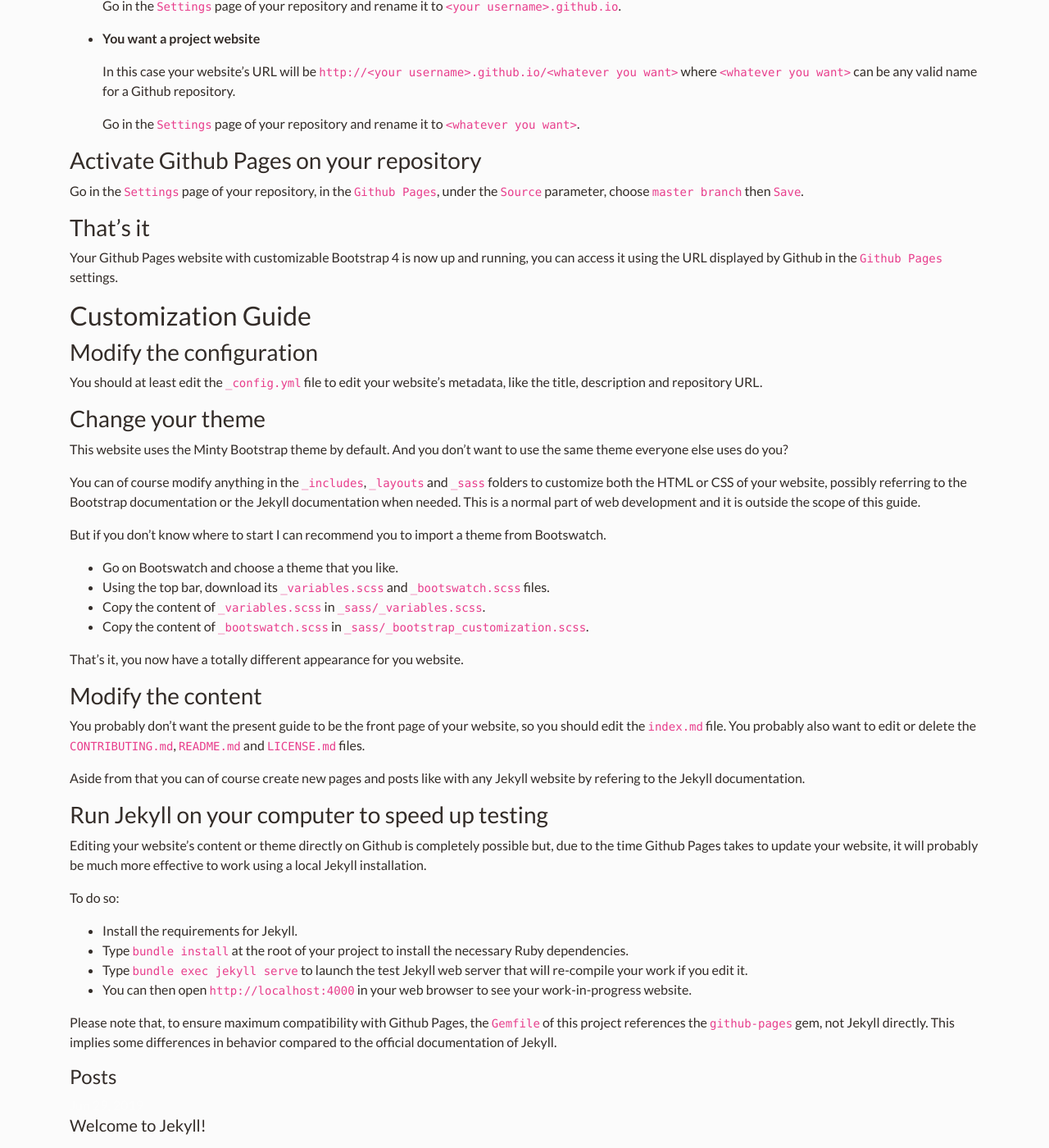
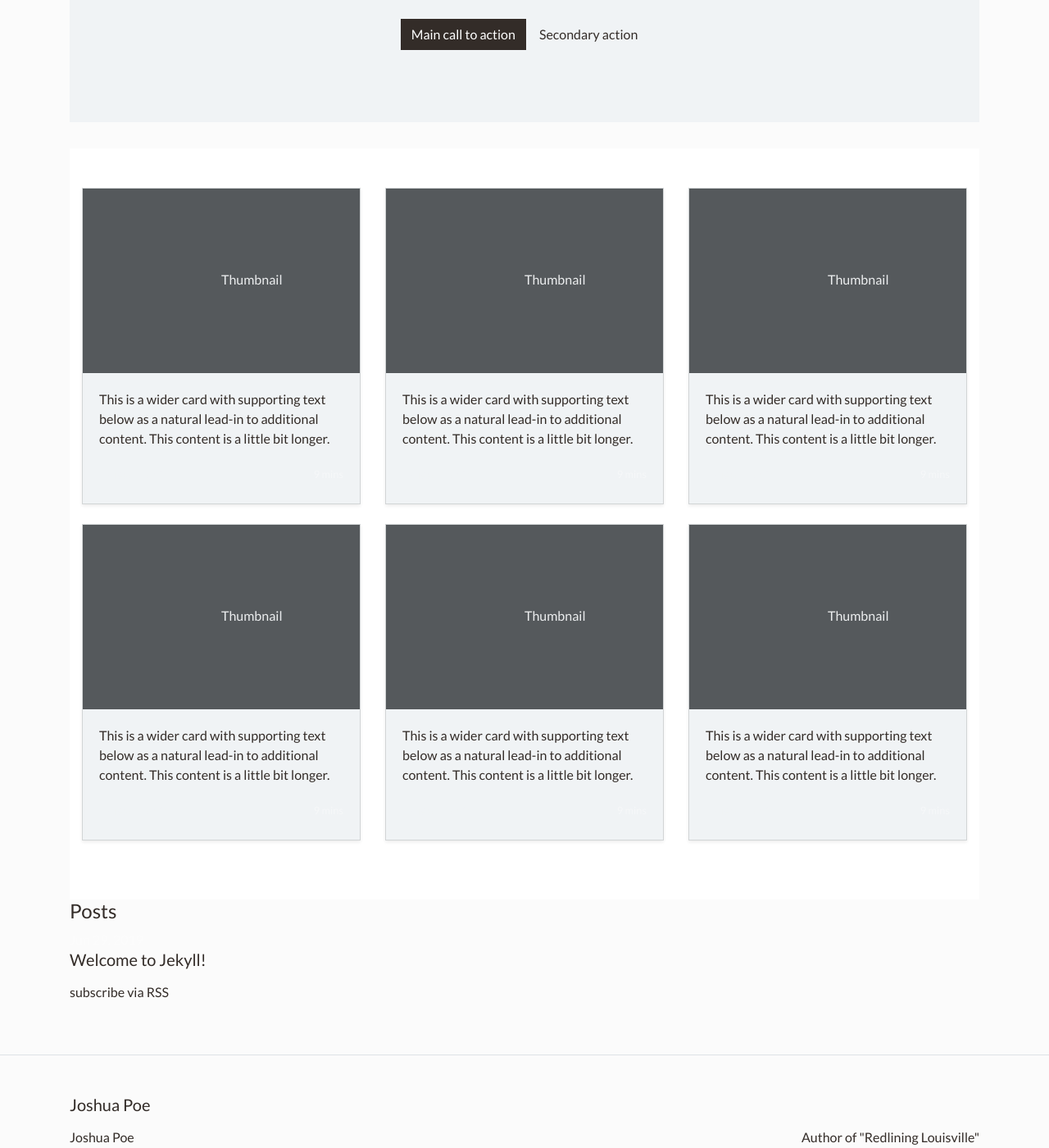
Before and after one commit to civicdata/poe-site, a Jekyll site: the page built from index.md, in a window 1280 px wide and 1400 px high, scrolled down 583 px. Shown: the whole window at 82% size. Built offline with Jekyll 4.4.1, drawn with Linux system fonts in a browser that asks for light colours; some of the changed text lies outside the part shown.

Commit message:
adds in newsfeed example- might need to break this out into components

```diff
--- a/index.md
+++ b/index.md
@@ -1,67 +1,115 @@
 ---
 layout: home
-title: Home
+title:
 ---
 
-A [Bootstrap 4](https://getbootstrap.com/) start up project for [Github Pages](https://pages.github.com/) and [Jekyll](https://jekyllrb.com/).
 
+<section class="jumbotron text-center">
+    <div class="container">
+      <h1 class="jumbotron-heading">Newsfeed example</h1>
+      <p class="lead text-muted">Something short and leading about the collection below—its contents, the creator, etc. Make it short and sweet, but not too short so folks don’t simply skip over it entirely.</p>
+      <p>
+        <a href="#" class="btn btn-primary my-2">Main call to action</a>
+        <a href="#" class="btn btn-secondary my-2">Secondary action</a>
+      </p>
+    </div>
+  </section>
 
-* **You want a user or organization website**
+  <div class="album py-5 bg-light">
+    <div class="container">
+      <div class="row">
+        <div class="col-md-4">
+          <div class="card mb-4 shadow-sm">
+            <svg class="bd-placeholder-img card-img-top" width="100%" height="225" xmlns="http://www.w3.org/2000/svg" preserveAspectRatio="xMidYMid slice" focusable="false" role="img" aria-label="Placeholder: Thumbnail"><title>Placeholder</title><rect width="100%" height="100%" fill="#55595c"></rect><text x="50%" y="50%" fill="#eceeef" dy=".3em">Thumbnail</text></svg>
+            <div class="card-body">
+              <p class="card-text">This is a wider card with supporting text below as a natural lead-in to additional content. This content is a little bit longer.</p>
+              <div class="d-flex justify-content-between align-items-center">
+                <div class="btn-group">
+                  <button type="button" class="btn btn-sm btn-outline-secondary">View</button>
+                  <button type="button" class="btn btn-sm btn-outline-secondary">Edit</button>
+                </div>
+                <small class="text-muted">9 mins</small>
+              </div>
+            </div>
+          </div>
+        </div>
+        <div class="col-md-4">
+          <div class="card mb-4 shadow-sm">
+            <svg class="bd-placeholder-img card-img-top" width="100%" height="225" xmlns="http://www.w3.org/2000/svg" preserveAspectRatio="xMidYMid slice" focusable="false" role="img" aria-label="Placeholder: Thumbnail"><title>Placeholder</title><rect width="100%" height="100%" fill="#55595c"></rect><text x="50%" y="50%" fill="#eceeef" dy=".3em">Thumbnail</text></svg>
+            <div class="card-body">
+              <p class="card-text">This is a wider card with supporting text below as a natural lead-in to additional content. This content is a little bit longer.</p>
+              <div class="d-flex justify-content-between align-items-center">
+                <div class="btn-group">
+                  <button type="button" class="btn btn-sm btn-outline-secondary">View</button>
+                  <button type="button" class="btn btn-sm btn-outline-secondary">Edit</button>
+                </div>
+                <small class="text-muted">9 mins</small>
+              </div>
+            </div>
+          </div>
+        </div>
+        <div class="col-md-4">
+          <div class="card mb-4 shadow-sm">
+            <svg class="bd-placeholder-img card-img-top" width="100%" height="225" xmlns="http://www.w3.org/2000/svg" preserveAspectRatio="xMidYMid slice" focusable="false" role="img" aria-label="Placeholder: Thumbnail"><title>Placeholder</title><rect width="100%" height="100%" fill="#55595c"></rect><text x="50%" y="50%" fill="#eceeef" dy=".3em">Thumbnail</text></svg>
+            <div class="card-body">
+              <p class="card-text">This is a wider card with supporting text below as a natural lead-in to additional content. This content is a little bit longer.</p>
+              <div class="d-flex justify-content-between align-items-center">
+                <div class="btn-group">
+                  <button type="button" class="btn btn-sm btn-outline-secondary">View</button>
+                  <button type="button" class="btn btn-sm btn-outline-secondary">Edit</button>
+                </div>
+                <small class="text-muted">9 mins</small>
+              </div>
+            </div>
+          </div>
+        </div>
 
-  In this case your website's URL will be `http://<your username>.github.io` where `<your username>` is your Github user name.
+        <div class="col-md-4">
+          <div class="card mb-4 shadow-sm">
+            <svg class="bd-placeholder-img card-img-top" width="100%" height="225" xmlns="http://www.w3.org/2000/svg" preserveAspectRatio="xMidYMid slice" focusable="false" role="img" aria-label="Placeholder: Thumbnail"><title>Placeholder</title><rect width="100%" height="100%" fill="#55595c"></rect><text x="50%" y="50%" fill="#eceeef" dy=".3em">Thumbnail</text></svg>
+            <div class="card-body">
+              <p class="card-text">This is a wider card with supporting text below as a natural lead-in to additional content. This content is a little bit longer.</p>
+              <div class="d-flex justify-content-between align-items-center">
+                <div class="btn-group">
+                  <button type="button" class="btn btn-sm btn-outline-secondary">View</button>
+                  <button type="button" class="btn btn-sm btn-outline-secondary">Edit</button>
+                </div>
+                <small class="text-muted">9 mins</small>
+              </div>
+            </div>
+          </div>
+        </div>
+        <div class="col-md-4">
+          <div class="card mb-4 shadow-sm">
+            <svg class="bd-placeholder-img card-img-top" width="100%" height="225" xmlns="http://www.w3.org/2000/svg" preserveAspectRatio="xMidYMid slice" focusable="false" role="img" aria-label="Placeholder: Thumbnail"><title>Placeholder</title><rect width="100%" height="100%" fill="#55595c"></rect><text x="50%" y="50%" fill="#eceeef" dy=".3em">Thumbnail</text></svg>
+            <div class="card-body">
+              <p class="card-text">This is a wider card with supporting text below as a natural lead-in to additional content. This content is a little bit longer.</p>
+              <div class="d-flex justify-content-between align-items-center">
+                <div class="btn-group">
+                  <button type="button" class="btn btn-sm btn-outline-secondary">View</button>
+                  <button type="button" class="btn btn-sm btn-outline-secondary">Edit</button>
+                </div>
+                <small class="text-muted">9 mins</small>
+              </div>
+            </div>
+          </div>
+        </div>
+        <div class="col-md-4">
+          <div class="card mb-4 shadow-sm">
+            <svg class="bd-placeholder-img card-img-top" width="100%" height="225" xmlns="http://www.w3.org/2000/svg" preserveAspectRatio="xMidYMid slice" focusable="false" role="img" aria-label="Placeholder: Thumbnail"><title>Placeholder</title><rect width="100%" height="100%" fill="#55595c"></rect><text x="50%" y="50%" fill="#eceeef" dy=".3em">Thumbnail</text></svg>
+            <div class="card-body">
+              <p class="card-text">This is a wider card with supporting text below as a natural lead-in to additional content. This content is a little bit longer.</p>
+              <div class="d-flex justify-content-between align-items-center">
+                <div class="btn-group">
+                  <button type="button" class="btn btn-sm btn-outline-secondary">View</button>
+                  <button type="button" class="btn btn-sm btn-outline-secondary">Edit</button>
+                </div>
+                <small class="text-muted">9 mins</small>
+              </div>
+            </div>
+          </div>
+        </div>
 
-  Go in the `Settings` page of your repository and rename it to `<your username>.github.io`.
-
-* **You want a project website**
-
-  In this case your website's URL will be `http://<your username>.github.io/<whatever you want>` where `<whatever you want>` can be any valid name for a Github repository.
-
-  Go in the `Settings` page of your repository and rename it to `<whatever you want>`.
-
-### Activate Github Pages on your repository
-
-Go in the `Settings` page of your repository, in the `Github Pages`, under the `Source` parameter, choose `master branch` then `Save`.
-
-### That's it
-
-Your Github Pages website with customizable Bootstrap 4 is now up and running, you can access it using the URL displayed by Github in the `Github Pages` settings.
-
-## Customization Guide
-
-### Modify the configuration
-
-You should at least edit the `_config.yml` file to edit your website's metadata, like the title, description and repository URL.
-
-### Change your theme
-
-This website uses the [Minty](https://bootswatch.com/minty/) Bootstrap theme by default. And you don't want to use the same theme everyone else uses do you?
-
-You can of course modify anything in the `_includes`, `_layouts` and `_sass` folders to customize both the HTML or CSS of your website, possibly referring to the [Bootstrap documentation](https://getbootstrap.com/) or the [Jekyll documentation](https://jekyllrb.com/) when needed. This is a normal part of web development and it is outside the scope of this guide.
-
-But if you don't know where to start I can recommend you to import a theme from [Bootswatch](https://bootswatch.com/).
-
-* Go on [Bootswatch](https://bootswatch.com/) and choose a theme that you like.
-* Using the top bar, download its `_variables.scss` and `_bootswatch.scss` files.
-* Copy the content of `_variables.scss` in `_sass/_variables.scss`.
-* Copy the content of `_bootswatch.scss` in `_sass/_bootstrap_customization.scss`.
-
-That's it, you now have a totally different appearance for you website.
-
-### Modify the content
-
-You probably don't want the present guide to be the front page of your website, so you should edit the `index.md` file. You probably also want to edit or delete the `CONTRIBUTING.md`, `README.md` and `LICENSE.md` files.
-
-Aside from that you can of course create new pages and posts like with any Jekyll website by refering to the [Jekyll documentation](https://jekyllrb.com/).
-
-### Run Jekyll on your computer to speed up testing
-
-Editing your website's content or theme directly on Github is completely possible but, due to the time Github Pages takes to update your website, it will probably be much more effective to work using a local Jekyll installation.
-
-To do so:
-
-* Install the [requirements for Jekyll](https://jekyllrb.com/docs/installation/).
-* Type `bundle install` at the root of your project to install the necessary Ruby dependencies.
-* Type `bundle exec jekyll serve` to launch the test Jekyll web server that will re-compile your work if you edit it.
-* You can then open `http://localhost:4000` in your web browser to see your work-in-progress website.
-
-Please note that, to ensure maximum compatibility with Github Pages, the `Gemfile` of this project references the `github-pages` gem, not Jekyll directly. This implies some differences in behavior compared to the official documentation of Jekyll.
+      </div>
+    </div>
+  </div>
```
